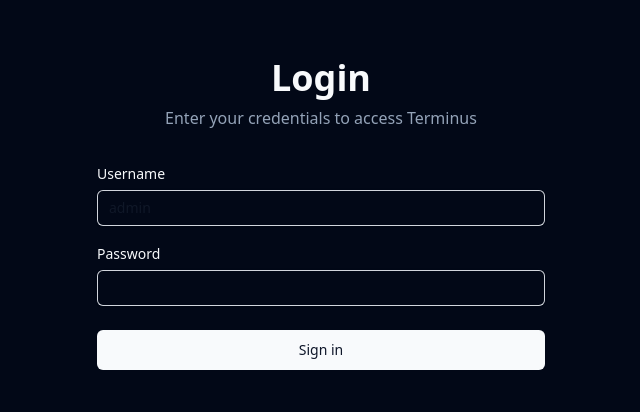
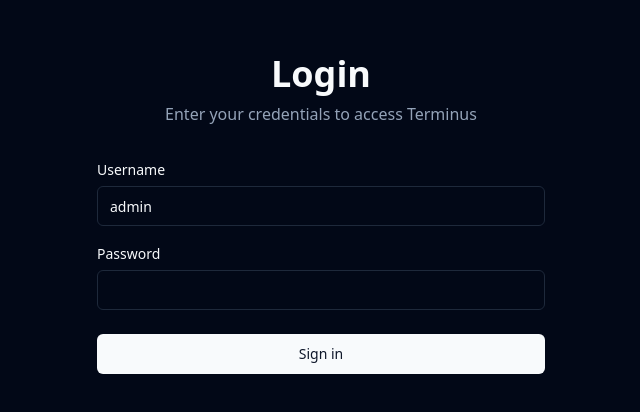
Before and after one commit to itsmylife44/terminus-web, a Next.js app in the folder apps/web/: page /login in a window 1280 px wide. Shown: the part 186-598 px from the top of the page, without its empty margins (319-959 px from the left). Built offline with nearby package versions, Linux system fonts and the light colour scheme.

Commit message:
fix: use theme-aware Input component on login page
Replace hardcoded text-gray-900 inputs with Input component
that uses bg-background/border-input for dark mode support

```diff
--- a/apps/web/app/login/page.tsx
+++ b/apps/web/app/login/page.tsx
@@ -7,6 +7,7 @@
 import { login, setAuthError } from '@/lib/store/authSlice';
 import { openCodeClient } from '@/lib/api';
 import { Button } from '@/components/ui/button';
+import { Input } from '@/components/ui/input';
 
 export default function LoginPage() {
   const router = useRouter();
@@ -78,7 +79,7 @@
               <label htmlFor="username" className="block text-sm font-medium leading-6 mb-1">
                 Username
               </label>
-              <input
+              <Input
                 ref={usernameRef}
                 id="username"
                 name="username"
@@ -86,7 +87,6 @@
                 required
                 defaultValue="admin"
                 autoComplete="username"
-                className="block w-full rounded-md border-0 py-1.5 px-3 text-gray-900 shadow-sm ring-1 ring-inset ring-gray-300 placeholder:text-gray-400 focus:ring-2 focus:ring-inset focus:ring-primary sm:text-sm sm:leading-6"
               />
             </div>
 
@@ -94,14 +94,13 @@
               <label htmlFor="password" className="block text-sm font-medium leading-6 mb-1">
                 Password
               </label>
-              <input
+              <Input
                 ref={passwordRef}
                 id="password"
                 name="password"
                 type="password"
                 required
                 autoComplete="current-password"
-                className="block w-full rounded-md border-0 py-1.5 px-3 text-gray-900 shadow-sm ring-1 ring-inset ring-gray-300 placeholder:text-gray-400 focus:ring-2 focus:ring-inset focus:ring-primary sm:text-sm sm:leading-6"
               />
             </div>
           </div>
```
